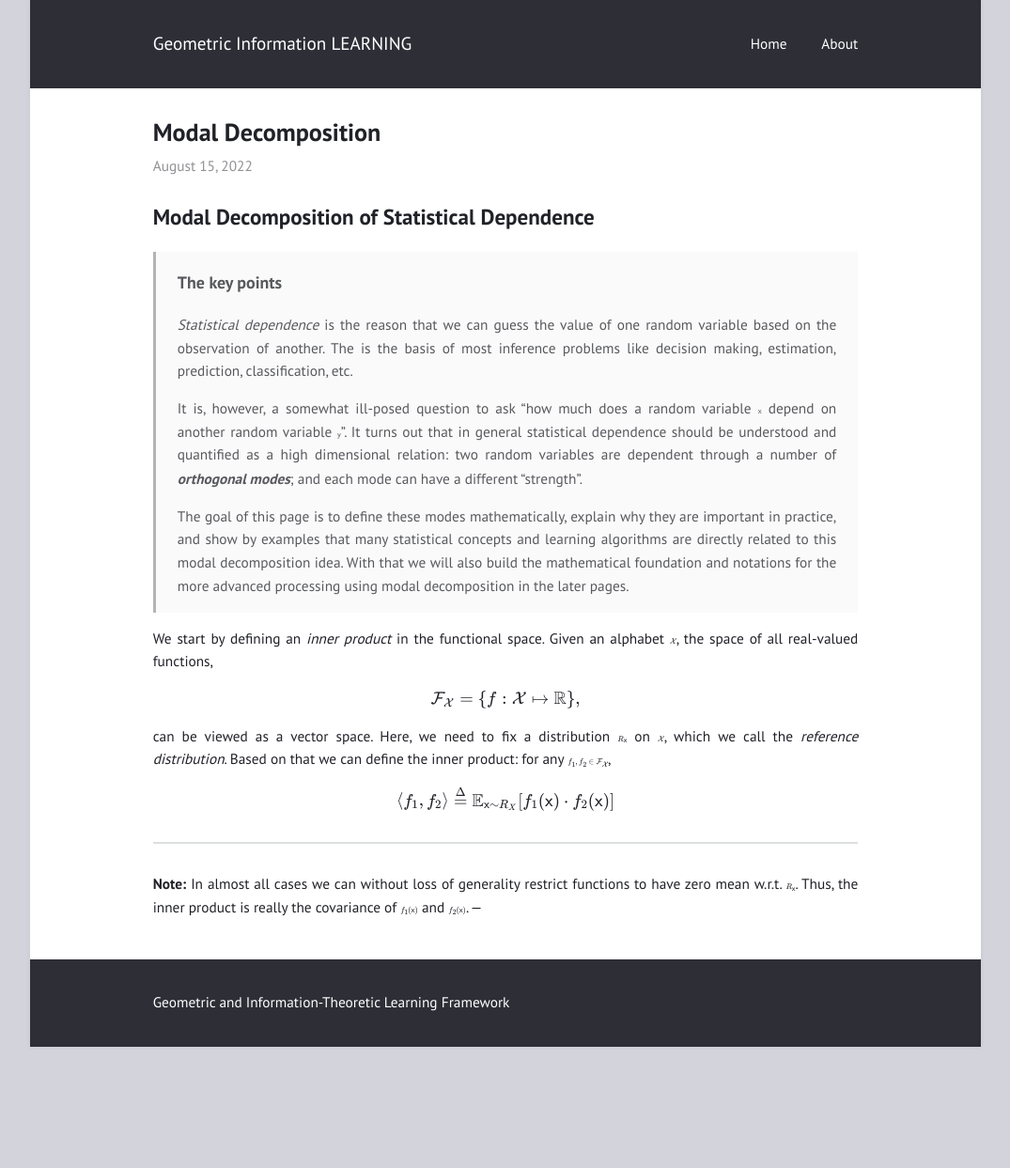
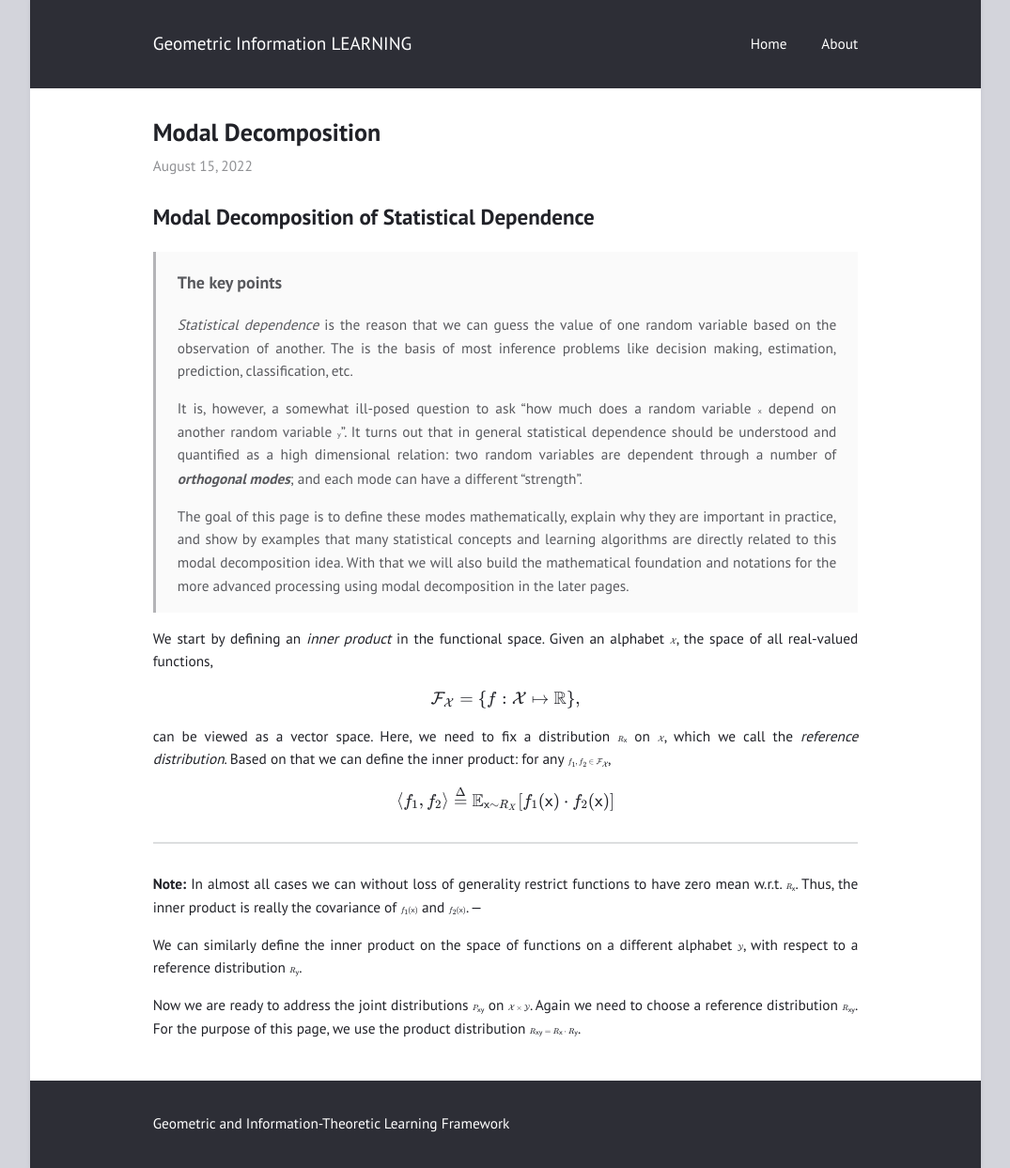
Before and after one commit to gilearning/gilearning.github.io, a Jekyll site: the page built from _posts/2022-08-15-ModalDecomposition.md, in a window 1280 px wide. Shown: the whole page at 94% size, without its empty margins (102-1177 px from the left). Built offline with Jekyll 4.4.1, drawn with Linux system fonts in a browser that asks for light colours; formulas are drawn with MathJax 3; before the commit the page ends 1114 px from its top, so only the background shows below that.

Commit message:
Update 2022-08-15-ModalDecomposition.md

```diff
--- a/_posts/2022-08-15-ModalDecomposition.md
+++ b/_posts/2022-08-15-ModalDecomposition.md
@@ -31,3 +31,7 @@ $$
 **Note:**
 In almost all cases we can without loss of generality restrict functions to have zero mean w.r.t. $R_\mathsf x$. Thus, the inner product is really the covariance of $f_1(\mathsf x)$ and $f_2(\mathsf x)$.
 ---
+
+We can similarly define the inner product on the space of functions on a different alphabet $\mathcal Y$, with respect to a reference distribution $R_\mathsf y$.
+
+Now we are ready to address the joint distributions $P_{\mathsf {xy}}$ on $\mathcal {X\times Y}$. Again we need to choose a reference distribution $R_\mathsf {xy}$. For the purpose of this page, we use the product distribution $R_{\mathsf {xy}} = R_\mathsf x\cdot R_\mathsf y$.
```
